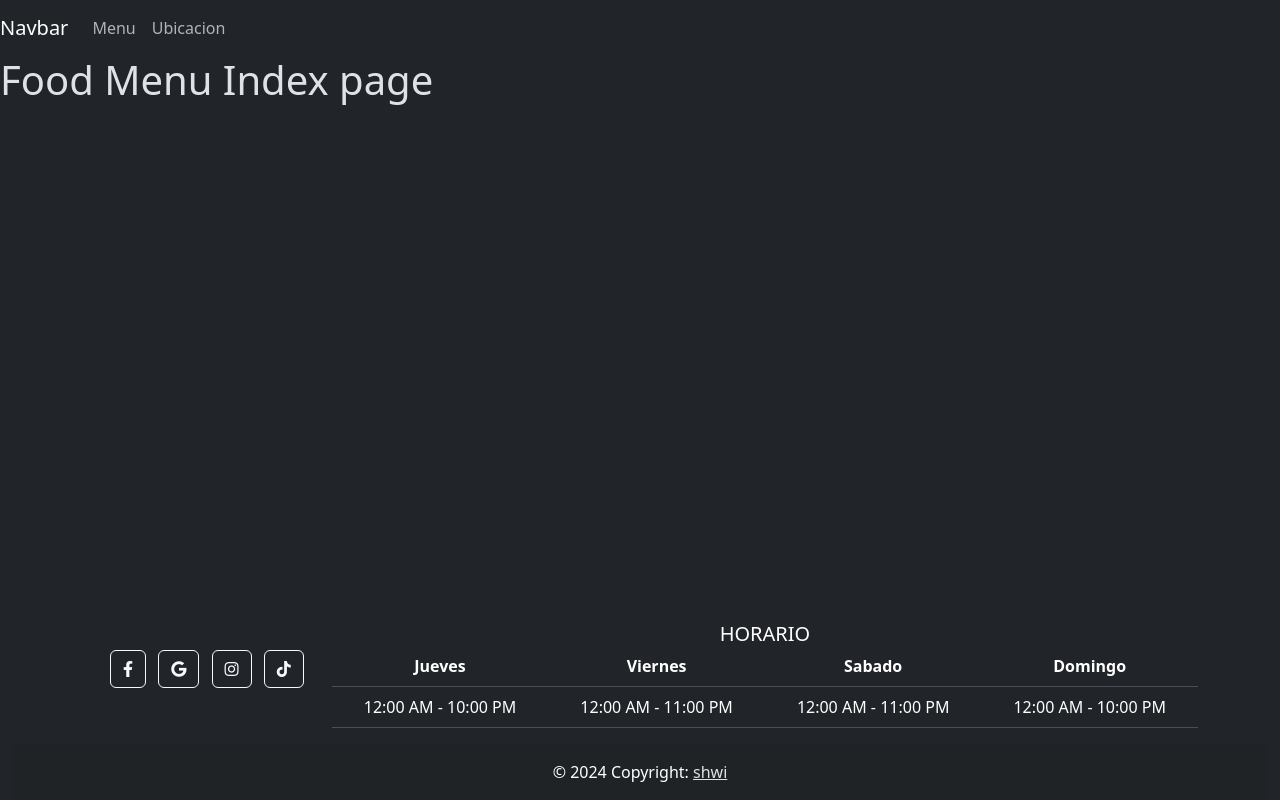
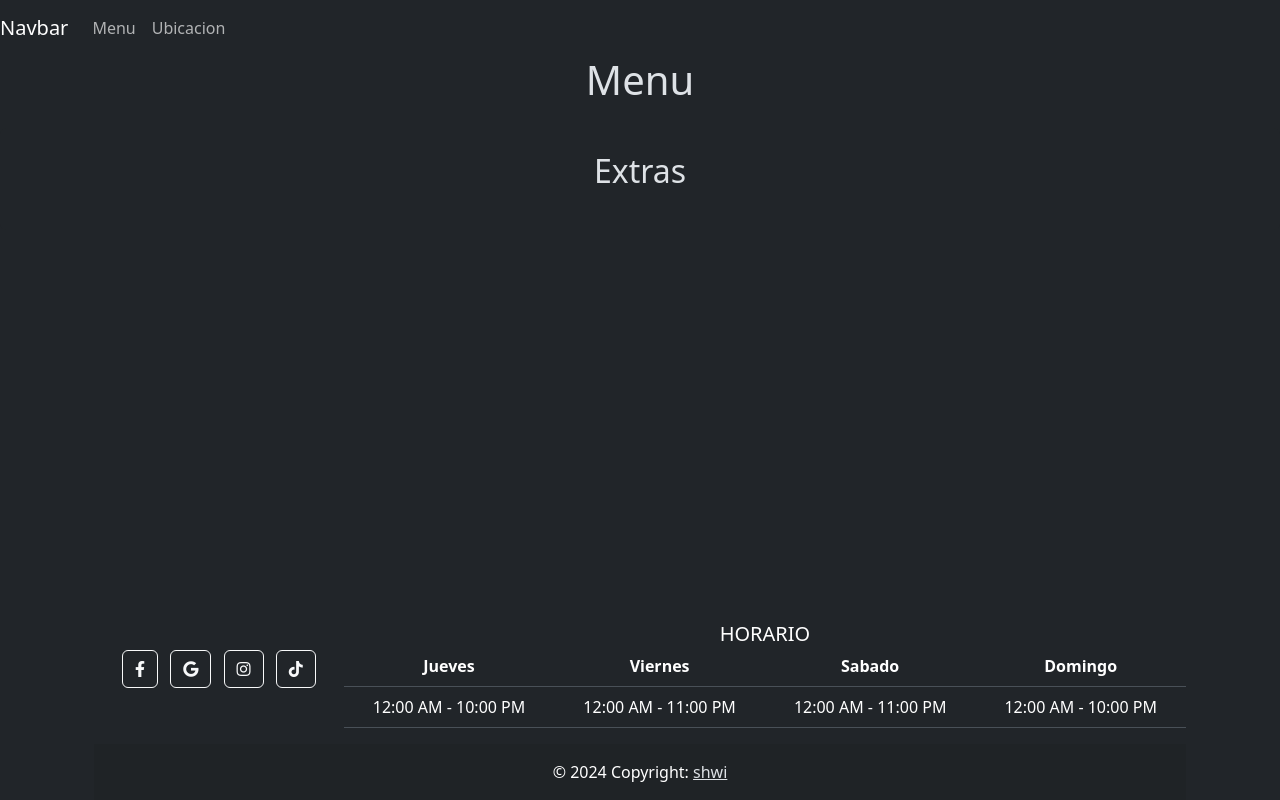
Before and after one commit to ByteRaider/restaurant, a Django app: page / in a window 1280 px wide. Run offline with Django 5.2, Linux system fonts and the light colour scheme; data that the repository does not hold is empty; some libraries are stand-ins or nearby versions.

Commit message:
Add styles to food_menu/index page

```diff
--- a/core/static/styles/style.css
+++ b/core/static/styles/style.css
@@ -1,3 +1,17 @@
+:root {
+  --main-color: #ffa500;
+  --text-color: #b9d4a2;
+  --text-color-2: #ffa500;
+  --bg-color: #000000;
+  --bg-color-2: #000000;
+  --primary-color: #ffa500;
+  --secondary-color: #ffa500;
+  --accent-color: #ffa500;
+  --link-color: #ffa500;
+  --link-hover-color: #ffa500;
+
+}
+
 body, html {
     height: 100%;
     margin: 0;
@@ -20,10 +34,36 @@ map {
     flex-basis: 50%; /* Initially sets each container to take up 50% of the parent container's width */
     flex-grow: 1; /* Allows each container to grow if necessary, useful for filling the parent container */
   }
+  .card {
+    width: 100%;
+    background: var(--bg-color);
+    margin-bottom: 1rem;
+    border-radius: 1rem;
+    box-shadow: 0 0.5rem 1rem var(--bg-color);
+    display: flex;
+    flex-direction: column;
+    align-items: center;
+    position: relative;
+    overflow: hidden;
+    transition: transform 0.3s ease-in-out;
+    padding: 1rem;
+    margin-bottom: 2rem;
+    z-index: 1;
+
+  }
+  .card-img-top {
+    object-fit: cover;
+    width: 100%;
+  }
+  .card-title, .card-text, .text-muted {
+    color: var(--text-color)
+
+  }
 
   /* Mobile styles */
   @media (max-width: 768px) { /* Adjusts the layout for screens smaller than 769px */
     .social-media, .schedule {
       flex-basis: 100%; /* Each container takes up 100% width on smaller screens */
     }
+
   }
--- a/core/templates/core/base.html
+++ b/core/templates/core/base.html
@@ -19,8 +19,11 @@
   <body>
     {% include 'core/components/navbar.html' %}
     <section>{% block content %}{% endblock %}</section>
+    <br />
+    <br />
     <footer class="text-white text-center fixed-bottom">
-      {% include 'core/components/footer.html' %}
+      <br />
+      <div class="container">{% include 'core/components/footer.html' %}</div>
     </footer>
     <script
       src="https://code.jquery.com/jquery-3.2.1.slim.min.js"
--- a/food_menu/templates/food_menu/index.html
+++ b/food_menu/templates/food_menu/index.html
@@ -1,22 +1,45 @@
-{% extends 'core/base.html' %}
+{% extends 'core/base.html' %} {% block content %} {% load static %}
+<h1 class="text-center">Menu</h1>
+{% for item in item_list %}
+<nav class="navbar navbar-dark bg-dark">
+  <div class="container-fluid justify-content-center">
+    <span class="navbar-brand mb-0 h1">The Burger Joint</span>
+  </div>
+</nav>
 
-    {% block content %}
-    {% load static %}
-    <h1>Food Menu Index page</h1>
-    {% for item in item_list %}
-        <div class="row">
-            <div class="col-md-3 offset-md-2">
-                <img class="card" height="150px" src="{{item.item_image.url}}" alt="{{item.item_desc}}">
-            </div>
-            <div class="col-md-4">
-                <h3>{{item.item_name}}</h3>
-                <h5>{{item.item_desc}}</h5>
-                <h6>${{item.item_price}}</h6>
-                <h6>{{item.user_name}}<h6>
-            </div>
-            <div class="col-md-2">
-               <!-- <a class="btn btn-success" href="{% url 'detail' item.id %}">Details</a>   -->
-            </div>
+<div class="container py-5">
+  <div class="row">
+    <!-- Burgers -->
+    <div class="col-lg-4 col-md-6 mb-4">
+      <div class="card">
+        <img
+          src="{{ item.item_image.url }}"
+          class="img-fluid card-img-top"
+          alt="{{ item.item_desc}}"
+        />
+        <div class="card-body">
+          <h5 class="card-title">{{ item.item_name }}</h5>
+          <p class="card-text">{{ item.item_desc | truncatechars:30 }}</p>
+          <div class="d-flex justify-content-between align-items-center">
+            <small class="text-muted">${{ item.item_price }}</small>
+            <button class="btn btn-sm btn-outline-secondary">View</button>
+          </div>
         </div>
-    {% endfor %}
-    {% endblock%}
+      </div>
+    </div>
+    <!-- ... other burgers ... -->
+  </div>
+
+  {% endfor %}
+
+  <!-- Extras -->
+  <div class="row mt-4">
+    <div class="col">
+      <div class="bg-dark p-4 rounded">
+        <h2 class="text-center mb-3">Extras</h2>
+        <!-- ... extras items ... -->
+      </div>
+    </div>
+  </div>
+</div>
+{% endblock%}
```
